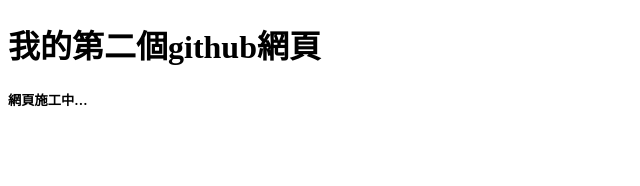
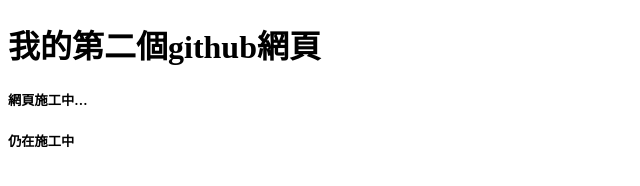
Before and after one commit to Tina-star2023/website2, a plain HTML site: page index.html in a window 1280 px wide. Shown: the full height of the page, 0-640 px from the left. Drawn offline with Linux system fonts and the light colour scheme.

Commit message:
施工中2

```diff
--- a/index.html
+++ b/index.html
@@ -8,5 +8,6 @@
 <body>
     <h1>我的第二個github網頁</h1>
     <h5>網頁施工中…</h5>
+    <h5>仍在施工中</h5>
 </body>
 </html>
```
